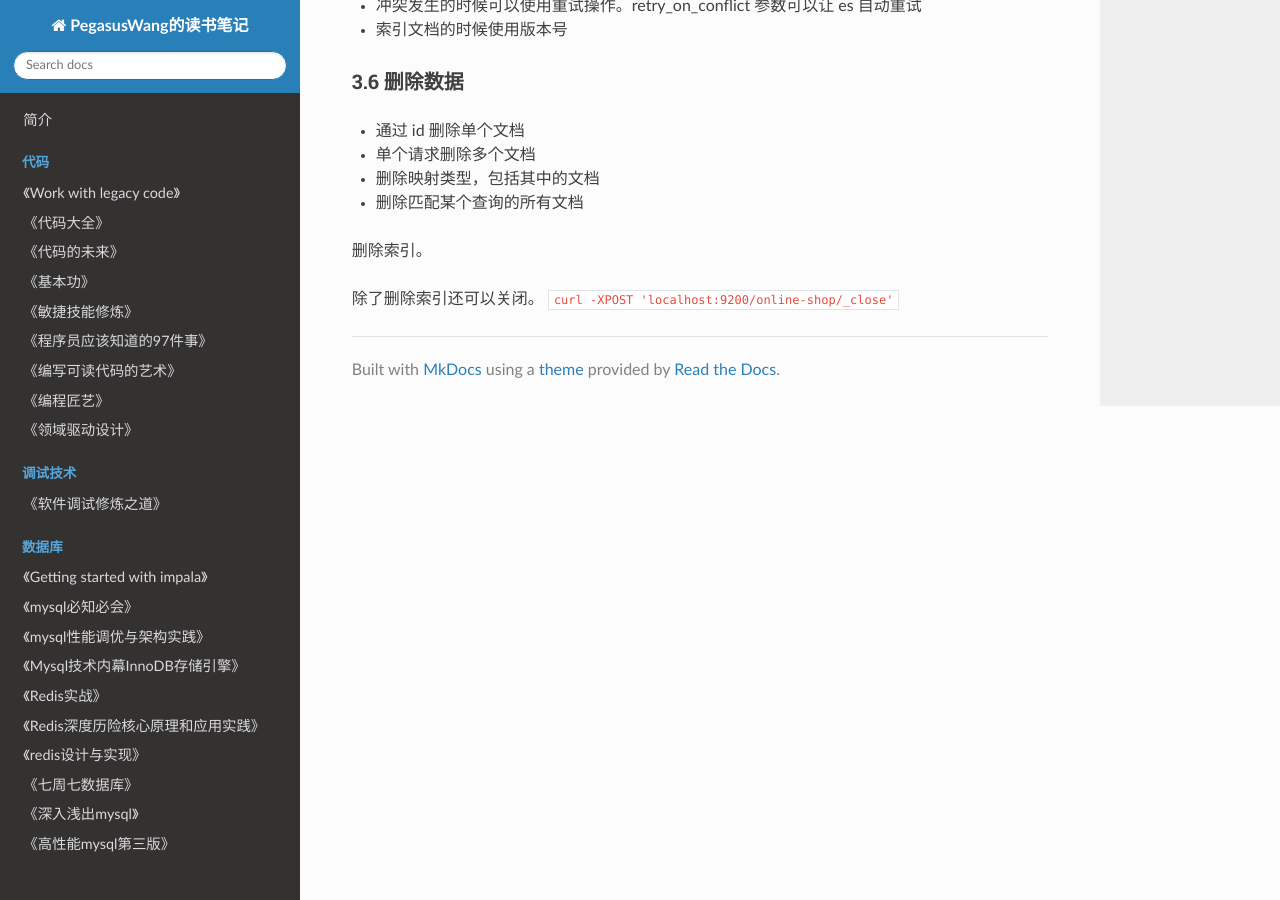
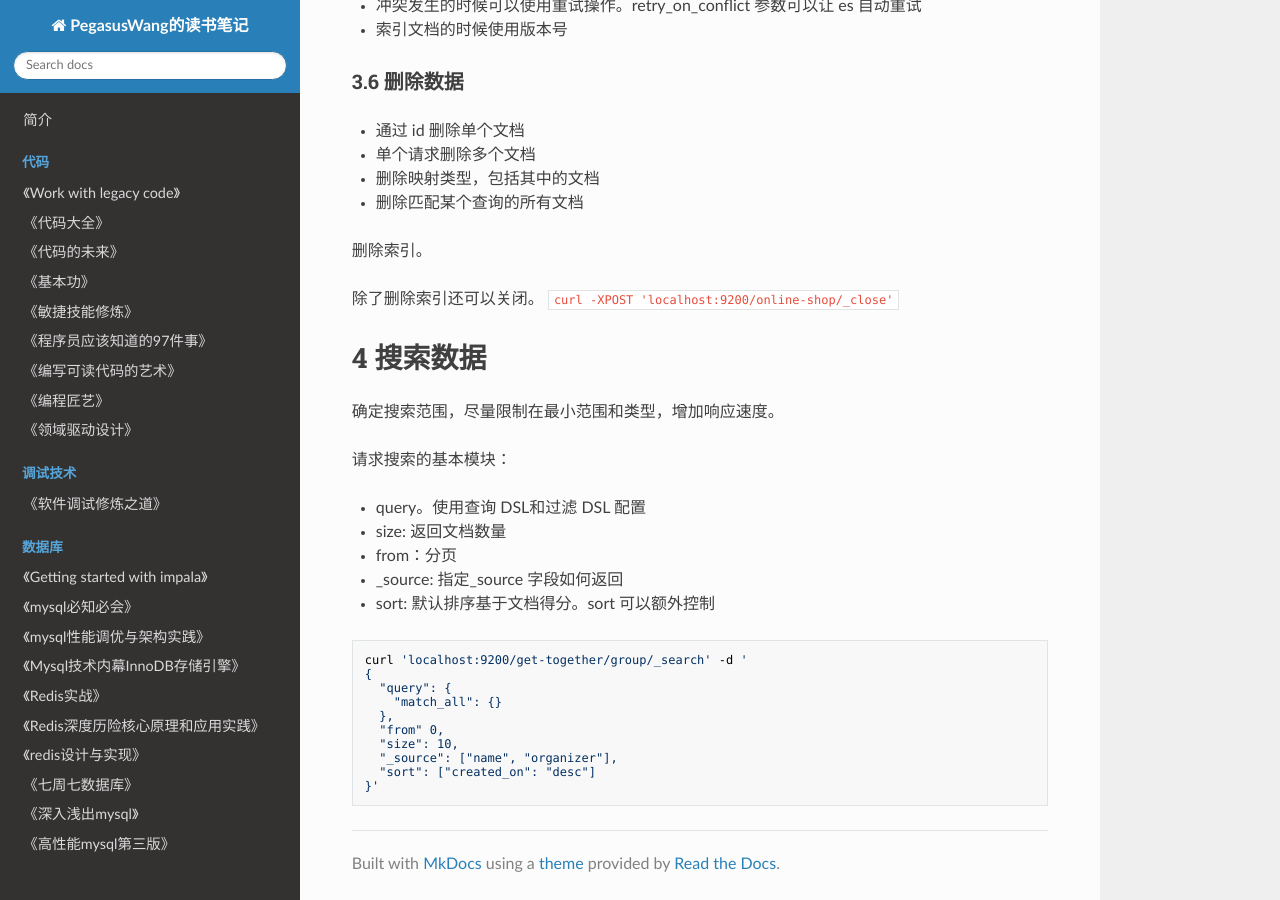
Before and after one commit to PegasusWang/booknotes, an MkDocs documentation site: the page built from docs/搜索引擎/Elasticsearch实战/book.md, in a window 1280 px wide and 900 px high, scrolled down 1774 px. Built offline with MkDocs 1.6.1, drawn with Linux system fonts in a browser that asks for light colours; nearby versions of some CDN libraries; old or Windows-style settings are respelled for this version of MkDocs.

Commit message:
es搜索

````diff
--- a/docs/搜索引擎/Elasticsearch实战/book.md
+++ b/docs/搜索引擎/Elasticsearch实战/book.md
@@ -83,3 +83,29 @@ ES 通过 version 乐观锁来进行并发更新的控制：
 删除索引。
 
 除了删除索引还可以关闭。 `curl -XPOST 'localhost:9200/online-shop/_close'`
+
+
+# 4 搜索数据
+
+确定搜索范围，尽量限制在最小范围和类型，增加响应速度。
+
+请求搜索的基本模块：
+
+- query。使用查询 DSL和过滤 DSL 配置
+- size: 返回文档数量
+- from：分页
+- _source: 指定_source 字段如何返回
+- sort: 默认排序基于文档得分。sort 可以额外控制
+
+```sh
+curl 'localhost:9200/get-together/group/_search' -d '
+{
+  "query": {
+    "match_all": {}
+  },
+  "from" 0,
+  "size": 10,
+  "_source": ["name", "organizer"],
+  "sort": ["created_on": "desc"]
+}'
+```
````
